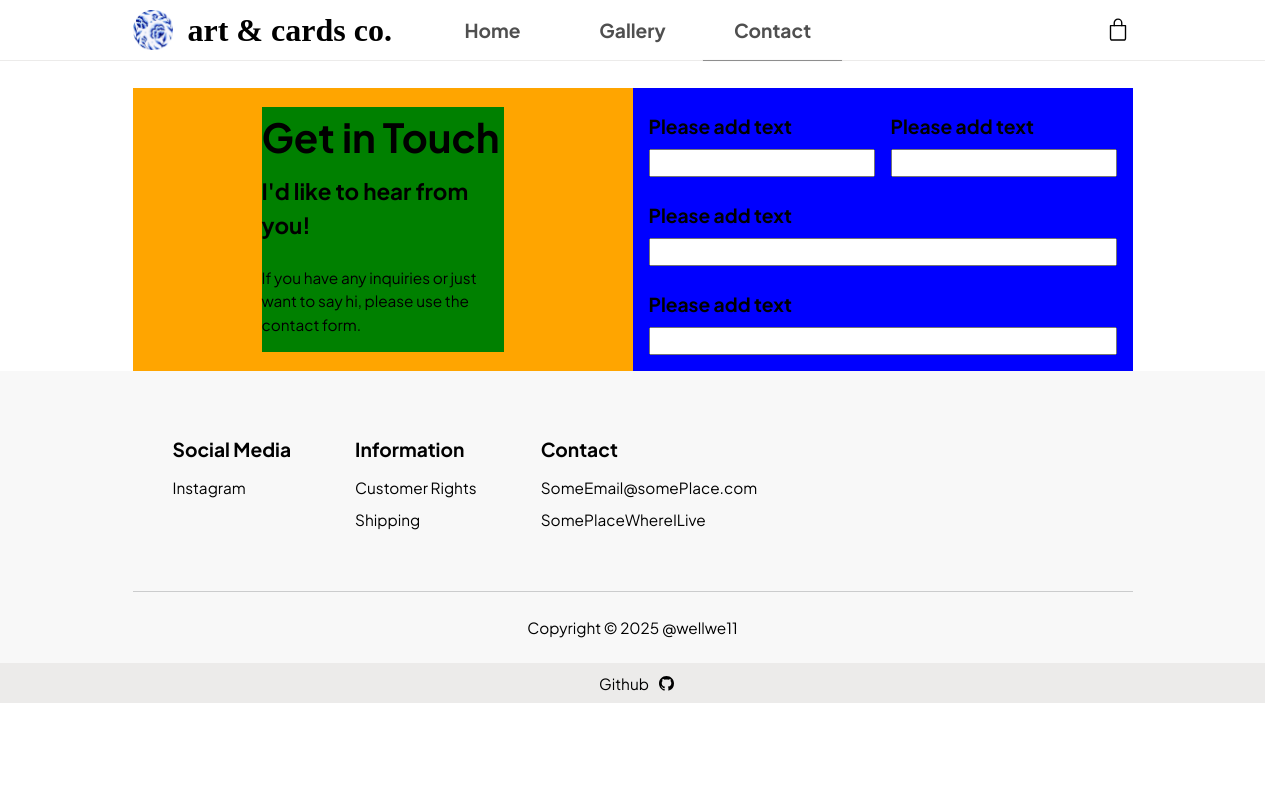
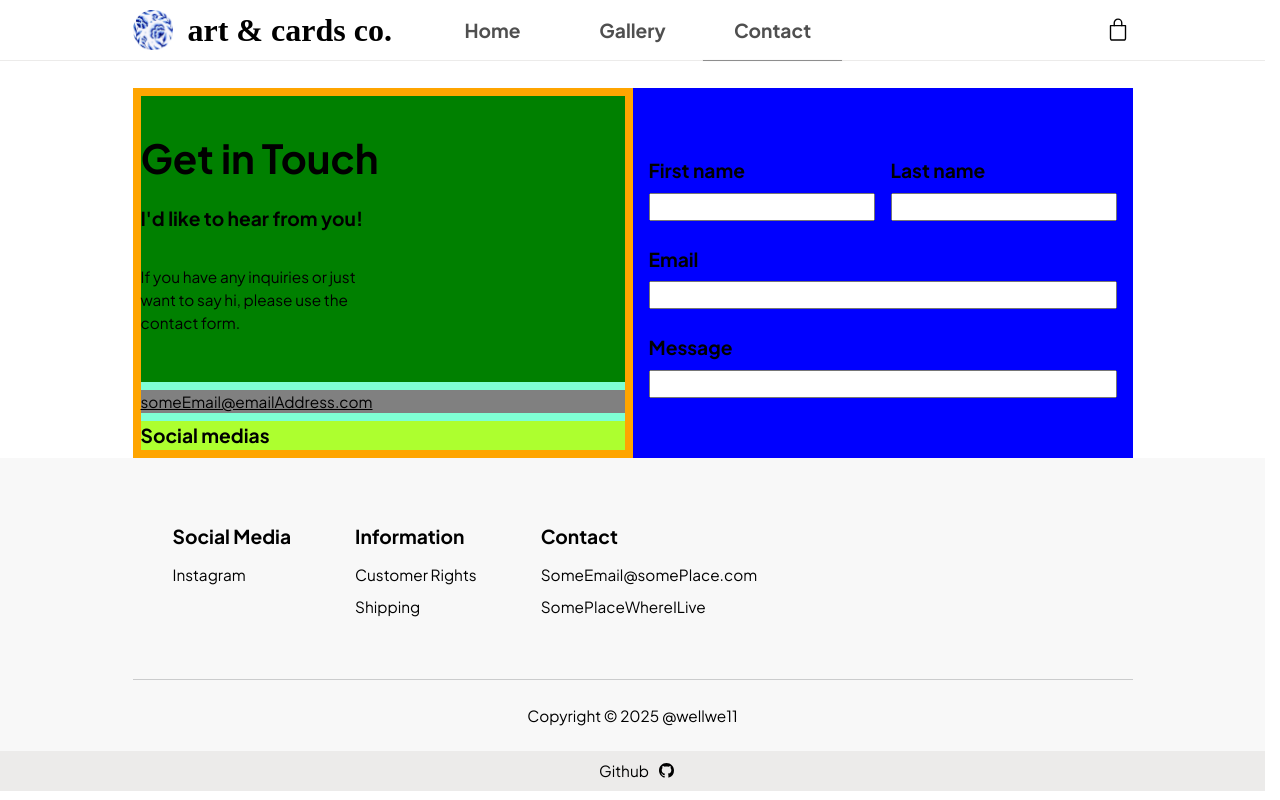
Before and after one commit to wellwe11/elliesWebsite, a React (Vite) app: page /contact in a window 1280 px wide. Built offline with nearby package versions, Linux system fonts and the light colour scheme; a web font is replaced by a local one.

Commit message:
polished a bit of the styling for contactUs > contactInfo > info

```diff
--- /dev/null
+++ b/src/UI/UIComponents/BODY/contactUs/components/contactInfo/components/contact/contact.jsx
@@ -0,0 +1,27 @@
+import classes from "./contact.module.scss";
+
+const Contact = () => {
+  const emailWrapper = (
+    <div className={classes.emailWrapper}>
+      <a className={classes.link}>
+        <p className={classes.text}>someEmail@emailAddress.com</p>
+      </a>
+    </div>
+  );
+
+  const socialsWrapper = (
+    <div className={classes.socialMediaWrapper}>
+      <div className={classes.socialMediaLinks}>
+        <h6>Social medias</h6>
+      </div>
+    </div>
+  );
+
+  return (
+    <div className={classes.contact}>
+      {emailWrapper}
+      {socialsWrapper}
+    </div>
+  );
+};
+export default Contact;
--- /dev/null
+++ b/src/UI/UIComponents/BODY/contactUs/components/contactInfo/components/contact/contact.module.scss
@@ -0,0 +1,22 @@
+.contact {
+  background-color: aqua;
+  .emailWrapper {
+    background-color: aquamarine;
+
+    padding: var(--spacing-1) 0px;
+
+    .link {
+      .text {
+        background-color: gray;
+        text-decoration: underline;
+      }
+    }
+  }
+
+  .socialMediaWrapper {
+    background-color: greenyellow;
+
+    .socialMediaLinks {
+    }
+  }
+}
--- /dev/null
+++ b/src/UI/UIComponents/BODY/contactUs/components/contactInfo/components/info/info.jsx
@@ -0,0 +1,34 @@
+import classes from "./info.module.scss";
+
+const Info = () => {
+  const title = (
+    <div className={classes.titleWrapper}>
+      <h1 className={classes.title}>Get in Touch</h1>
+    </div>
+  );
+
+  const bioHeader = (
+    <div className={classes.bioHeader}>
+      <h6 className={classes.text}>I'd like to hear from you!</h6>
+    </div>
+  );
+
+  const bioText = (
+    <div className={classes.bioText}>
+      <p className={classes.text}>
+        If you have any inquiries or just want to say hi, please use the contact
+        form.
+      </p>
+    </div>
+  );
+
+  return (
+    <div className={classes.info}>
+      {title}
+      {bioHeader}
+      {bioText}
+    </div>
+  );
+};
+
+export default Info;
--- /dev/null
+++ b/src/UI/UIComponents/BODY/contactUs/components/contactInfo/components/info/info.module.scss
@@ -0,0 +1,34 @@
+.info {
+  width: 50%;
+  height: max-content;
+
+  display: flex;
+  flex-direction: column;
+  justify-content: space-between;
+  align-items: flex-start;
+
+  padding: var(--spacing-3) 0px;
+
+  .titleWrapper {
+    padding: var(--spacing-1) 0px;
+    .title {
+      font-variation-settings: "wght" 450;
+    }
+  }
+
+  .bioHeader {
+    padding: var(--spacing-1) 0px;
+
+    .text {
+      font-variation-settings: "wght" 450;
+    }
+  }
+
+  .bioText {
+    padding: var(--spacing-3) 0px;
+
+    .text {
+      font-variation-settings: "wght" 300;
+    }
+  }
+}
--- a/src/UI/UIComponents/BODY/contactUs/components/contactInfo/contactInfo.jsx
+++ b/src/UI/UIComponents/BODY/contactUs/components/contactInfo/contactInfo.jsx
@@ -1,36 +1,15 @@
 import classes from "./contactInfo.module.scss";
 
+import Contact from "./components/contact/contact.jsx";
+import Info from "./components/info/info.jsx";
+
 const ContactInfo = () => {
-  const title = (
-    <div className={classes.titleWrapper}>
-      <h1 className={classes.title}>Get in Touch</h1>
+  return (
+    <div className={classes.contactInfoWrapper}>
+      <Info />
+      <Contact />
     </div>
   );
-
-  const bioHeader = (
-    <div className={classes.bioHeader}>
-      <h5 className={classes.text}>I'd like to hear from you!</h5>
-    </div>
-  );
-
-  const bioText = (
-    <div className={classes.bioText}>
-      <p>
-        If you have any inquiries or just want to say hi, please use the contact
-        form.
-      </p>
-    </div>
-  );
-
-  const infoWrapper = (
-    <div className={classes.infoWrapper}>
-      {title}
-      {bioHeader}
-      {bioText}
-    </div>
-  );
-
-  return infoWrapper;
 };
 
 export default ContactInfo;
--- a/src/UI/UIComponents/BODY/contactUs/components/contactInfo/contactInfo.module.scss
+++ b/src/UI/UIComponents/BODY/contactUs/components/contactInfo/contactInfo.module.scss
@@ -1,21 +1,3 @@
-.infoWrapper {
+.contactInfoWrapper {
   background-color: green;
-  width: 50%;
-  height: max-content;
-
-  display: flex;
-  flex-direction: column;
-  justify-content: space-between;
-  align-items: flex-start;
-
-  .titleWrapper {
-  }
-
-  .bioHeader {
-    padding: var(--spacing-1) 0px;
-  }
-
-  .bioText {
-    padding: var(--spacing-2) 0px;
-  }
 }
--- a/src/UI/UIComponents/BODY/contactUs/components/contactInput/contactInputs.jsx
+++ b/src/UI/UIComponents/BODY/contactUs/components/contactInput/contactInputs.jsx
@@ -5,25 +5,25 @@ import Input from "./components/input/input.jsx";
 const ContactInputs = () => {
   const firstNameWrapper = (
     <div className={`${classes.firstNameWrapper} ${classes.halfInput}`}>
-      <Input />
+      <Input>First name</Input>
     </div>
   );
 
   const lastNameWrapper = (
     <div className={`${classes.lastNameWrapper} ${classes.halfInput}`}>
-      <Input />
+      <Input>Last name</Input>
     </div>
   );
 
   const emailWrapper = (
     <div className={`${classes.emailWrapper} ${classes.wholeInput}`}>
-      <Input />
+      <Input>Email</Input>
     </div>
   );
 
   const messageWrapper = (
     <div className={`${classes.messageWrapper} ${classes.wholeInput}`}>
-      <Input />
+      <Input>Message</Input>
     </div>
   );
 
--- a/src/UI/UIComponents/BODY/contactUs/components/socialMediaLinks/socialMediaLinks.module.scss
+++ /dev/null
@@ -1,3 +0,0 @@
-// SocialMediaLinks
-.socialMediaLinks {
-}
```
Also changed, not shown: src/UI/UIComponents/BODY/contactUs/components/socialMediaLinks/socialMediaLinks.jsx (deleted, +0 -11 lines).
